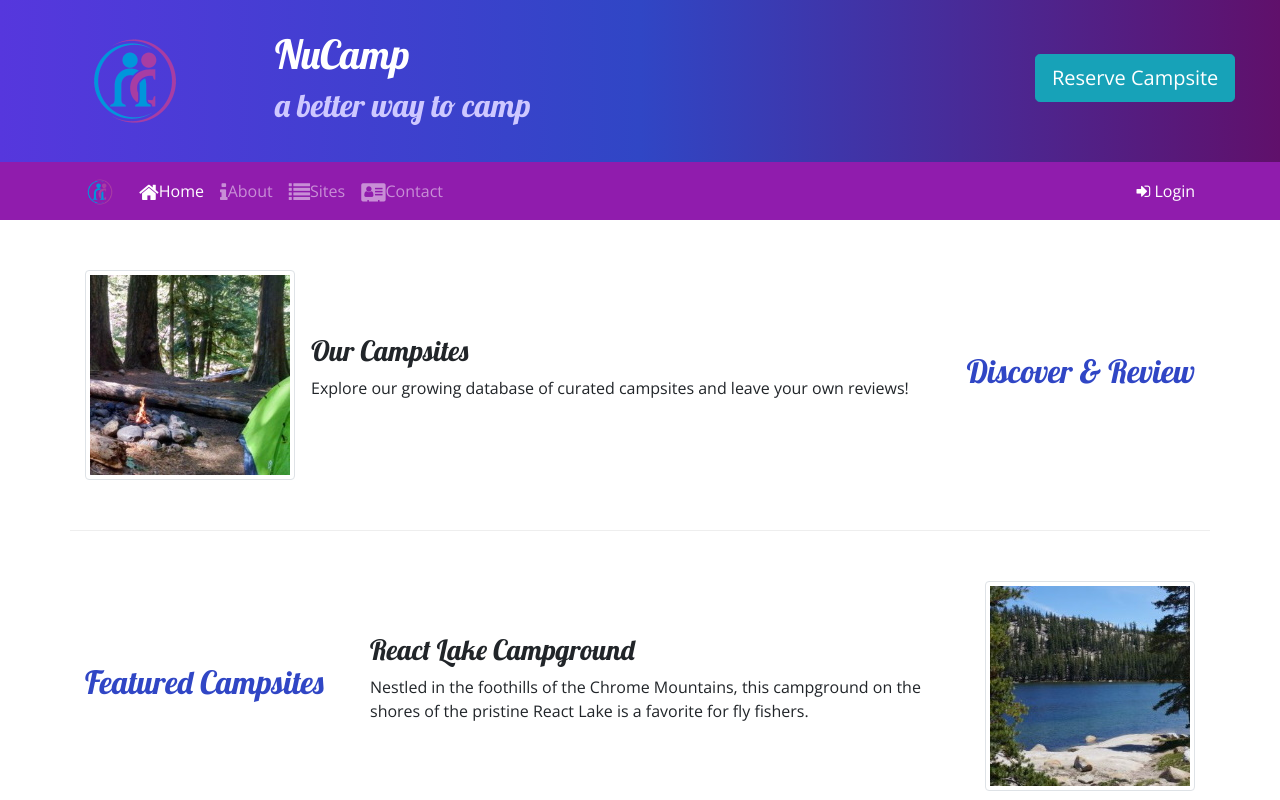
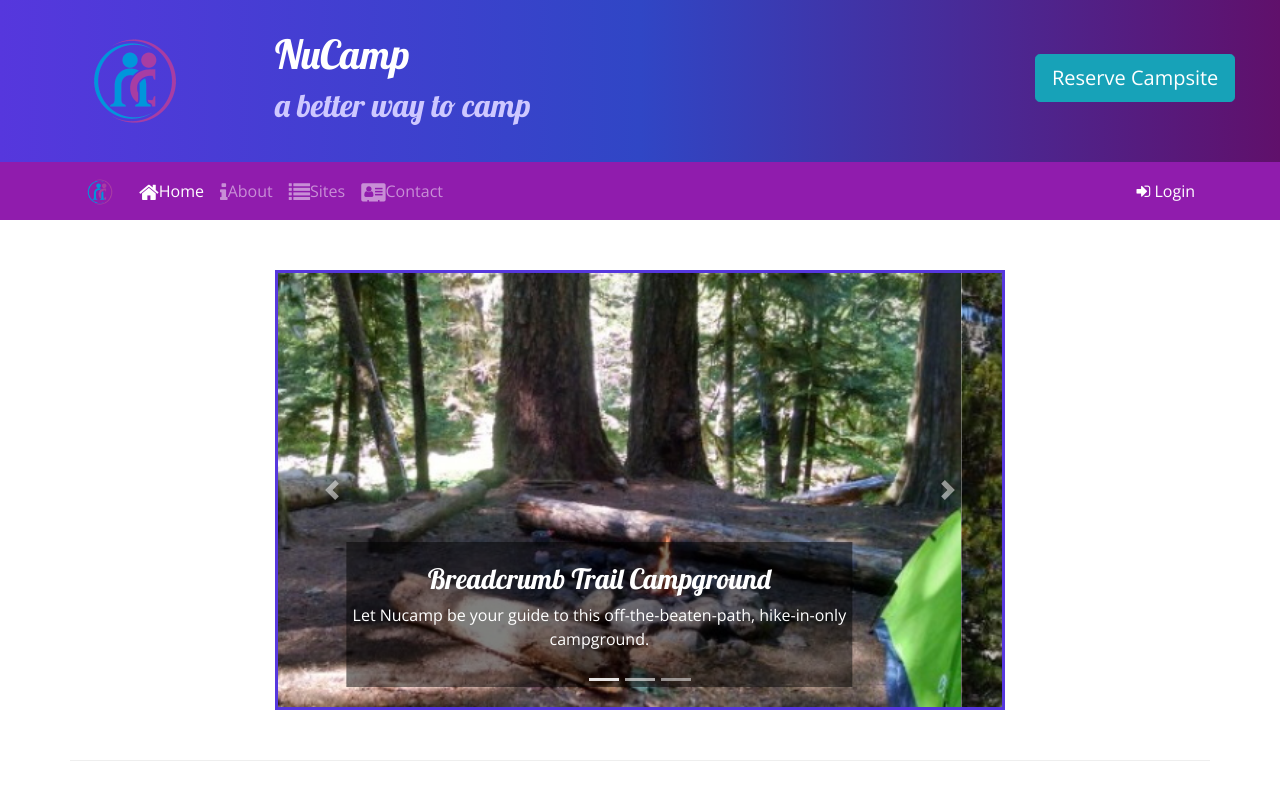
Before and after one commit to CodziWozi/nucampsite, a website: page index.html in a window 1280 px wide. Shown: the top 800 px of the page. Drawn offline with nearby package versions, Linux system fonts and the light colour scheme.

Commit message:
Carousel

```diff
--- a/css/styles.css
+++ b/css/styles.css
@@ -46,3 +46,11 @@ a, a:hover {
     color: inherit;
     text-decoration: none;
 }
+
+.carousel-caption {
+    background-color: rgba(0,0,0,0.5)
+}
+
+.carousel {
+    border: solid #5637DD
+}
--- a/index.html
+++ b/index.html
@@ -103,6 +103,50 @@
     </div>
 
     <div class="container">
+        <div class="row row-content">
+            <div class="col-md-8 mx-auto">
+                <div id="homeCarousel" class="carousel slide" data-ride="carousel">
+                    <ol class="carousel-indicators">
+                        <li data-target="#homeCarousel" data-slide-to="0" class="active"></li>
+                        <li data-target="#homeCarousel" data-slide-to="1"></li>
+                        <li data-target="#homeCarousel" data-slide-to="3"></li>
+                    </ol>
+                    <div class="carousel-inner">
+                        <div class="carousel-item active">
+                            <img class="d-block w-100" src="img/breadcrumb-trail.jpg" alt="Breadcrumb Trail Campground"/>
+                            <div class="carousel-caption">
+                                <h3>Breadcrumb Trail Campground</h3>
+                                <p class="d-none d-sm-block">Let Nucamp be your guide to this off-the-beaten-path, hike-in-only campground.</p>
+                            </div>
+                        </div>
+                        <div class="carousel-item">
+                            <img class="d-block w-100" src="img/react-lake.jpg" alt="React Lake Campground"/>
+                            <div class="carousel-caption">
+                                <h3>React Lake Campground</h3>
+                                <p class="d-none d-sm-block">Nestled inthe foothills of the Chrome Mountains, this campground on the shores of the pristine React Lake is a favorite for fly fishers.</p>
+                            </div>
+                        </div>
+                        <div class="carousel-item">
+                            <img class="d-block w-100" src="img/chrome-river.jpg" alt="Chrome River Campground"/>
+                            <div class="carousel-caption">
+                                <h3>Chrome River Campground</h3>
+                                <p class="d-none d-sm-block">Spend a few sunny days and starry nights beneath a canopyy of old-growth firs at this enchanting spot by the Chrome River.</p>
+                            </div>
+                        </div>
+                    </div>
+
+                    <a class="carousel-control-prev" href="#homeCarousel" role="button" data-slide="prev">
+                        <span class="carousel-control-prev-icon"></span>
+                        <span class="sr-only">Previous</span>
+                    </a>
+                    <a class="carousel-control-next" href="#homeCarousel" role="button" data-slide="next">
+                        <span class="carousel-control-next-icon"></span>
+                        <span class="sr-only">Next</span>
+                    </a>
+                </div>
+            </div>
+        </div>
+
         <div class="row row-content align-items-center">
             <div class="col-sm-4 order-sm-last col-md-3">
                 <h2 class="text-sm-right">Discover & Review</h2>
```
